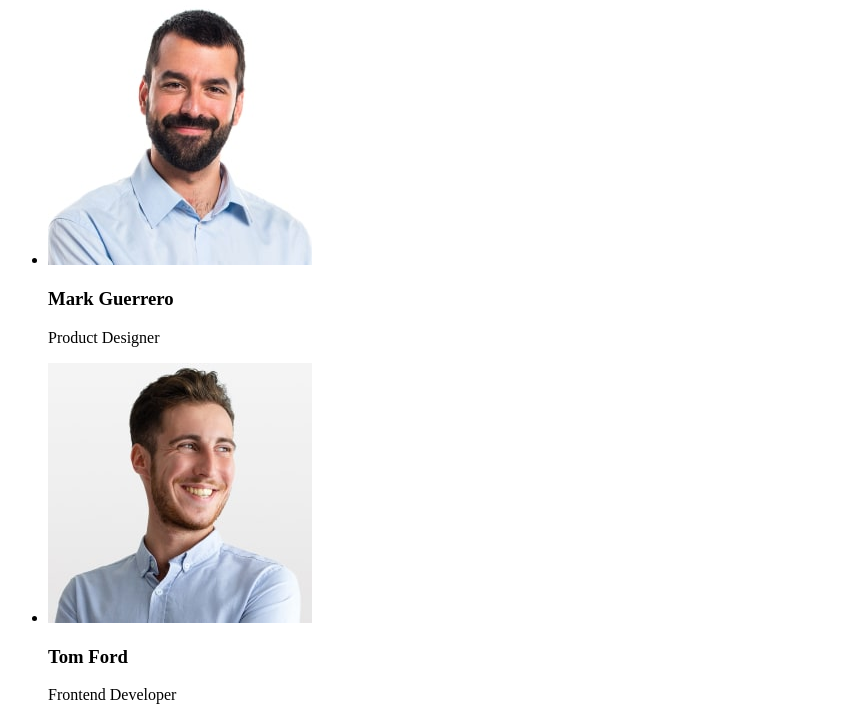
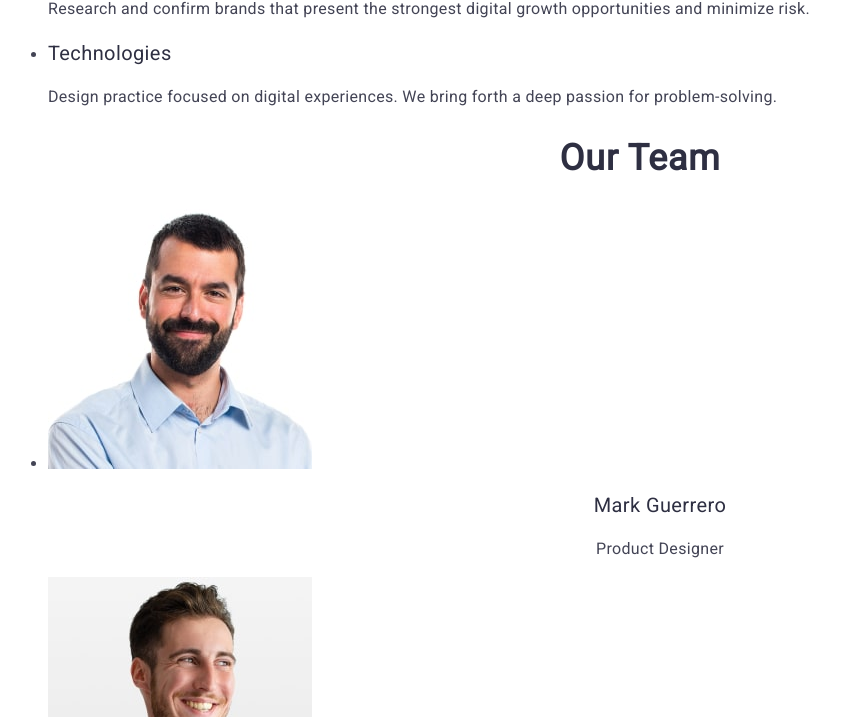
Before and after one commit to VLutskyi/goit-markup-hw-06, a plain HTML site: page index.html in a window 1280 px wide. Shown: the part 607-1324 px from the top of the page, without its empty margins (0-860 px from the left). Drawn offline with Linux system fonts and the light colour scheme.

Commit message:
update file html

```diff
--- a/index.html
+++ b/index.html
@@ -8,7 +8,7 @@
      <link rel="preconnect" href="https://fonts.googleapis.com">
 <link rel="preconnect" href="https://fonts.gstatic.com" crossorigin>
 <link href="https://fonts.googleapis.com/css2?family=Raleway:wght@700&family=Roboto&display=swap" rel="stylesheet">
-     <link rel="stylesheet" href="./css/#style.css">
+<link rel="stylesheet" href="./css/styles.css">
    </head>
 <body>
     <header>
```
